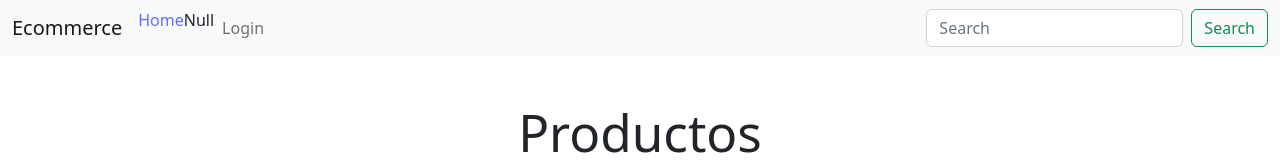
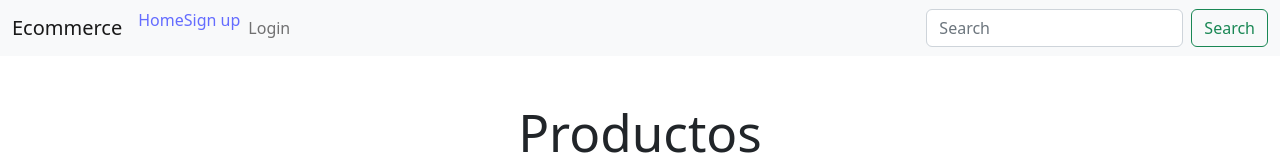
Before and after one commit to blueflamehaze/ecommerce, a React (Vite) app: page / in a window 1280 px wide. Shown: the top 160 px of the page. Built offline with nearby package versions, Linux system fonts and the light colour scheme; no server answers.

Commit message:
Validate login

```diff
--- a/src/App.jsx
+++ b/src/App.jsx
@@ -2,7 +2,6 @@ import React, { useState, useEffect} from "react";
 import axios from "axios";
 import "./App.css";
 import Home from "./pages/Home";
-import NavbarApp from "./components/NavbarApp";
 import SignUp from "./pages/SignUp";
 import Login from "./pages/Login";
 import { Routes, Route, Navigate, useNavigate } from "react-router-dom";
@@ -29,7 +28,7 @@ function App() {
 
 	return (
 		<>
-			<NavbarApp/>
+
 			<Routes>
 				<Route path="/" element={<Home products={products} />}></Route>
 				<Route path="/signup" element={<SignUp />}></Route>
--- a/src/components/NavbarApp.jsx
+++ b/src/components/NavbarApp.jsx
@@ -7,40 +7,18 @@ import Navbar from "react-bootstrap/Navbar";
 import { Link } from "react-router-dom";
 
 const NavbarApp = () => {
-	const [isUserLogged, setIsUserLogged] = useState({isUserLogged: false, role:""});
-
-	/* 	(function(){ const products = localStorage.getItem("products");
-		console.log("Navbar", products);})(); */
+	const [isUserLogged, setIsUserLogged] = useState({});
 
 	useEffect(() => {
 		const logged = localStorage.getItem("isUserLogged");
 		const jsonLogged = JSON.parse(logged);
-		console.log(typeof jsonLogged);
-		console.log(jsonLogged);
 		setIsUserLogged(jsonLogged);
-		console.log("ESTADO", isUserLogged);
-	}, [isUserLogged]);
-
-	/* 	useEffect(() => {
-		function checkUserData() {
-			const logged = localStorage.getItem("isUserLogged");
-			const jsonLogged = JSON.parse(logged);
-
-			if (jsonLogged) {
-				setIsUserLogged(jsonLogged);
-			}
-		}
-		window.addEventListener("storage", checkUserData);
-		console.log(isUserLogged);
-		return () => {
-			window.removeEventListener("storage", checkUserData);
-		};
-	}, [isUserLogged.isUserLogged]); */
-
+	}, []);
 
 
 	const resetLogin = () =>{
-		setIsUserLogged({isUserLogged: false, role:""});
+		localStorage.clear();
+		setIsUserLogged({});
 	};
 
 
@@ -56,12 +34,11 @@ const NavbarApp = () => {
 						navbarScroll
 					>
 						<Link to="/">Home</Link>
-						{isUserLogged ? "Existe" : "Null"}
-						<Nav.Link href="/login">Login</Nav.Link>
-						{/* {isUserLogged.isUserLogged ? (<>
+						{isUserLogged ? isUserLogged.isUserLogged ? (<>
 							<p>{isUserLogged.role}</p> <button onClick={resetLogin}>Logout</button>
 						</>) : (<><Link to="/signup">Sign up</Link>
-							<Nav.Link href="/login">Login</Nav.Link></>)} */}
+							<Nav.Link href="/login">Login</Nav.Link></>) : (<><Link to="/signup">Sign up</Link>
+							<Nav.Link href="/login">Login</Nav.Link></>)}
 					</Nav>
 					<Form className="d-flex">
 						<Form.Control
--- a/src/pages/Home.jsx
+++ b/src/pages/Home.jsx
@@ -2,10 +2,12 @@ import React from "react";
 import Card from "../components/Card";
 import "bootstrap/dist/css/bootstrap.min.css";
 import "./Home.css";
+import NavbarApp from "../components/NavbarApp";
 
 const Home = ({products}) => {
 	return (
 		<>
+			<NavbarApp/>
 			<h1 className="my-5">Productos</h1>
 			<div className="row justify-content-center">
 				{products.map((value, index) => {
--- a/src/pages/Login.jsx
+++ b/src/pages/Login.jsx
@@ -1,6 +1,7 @@
 import React, {useState} from "react";
 import axios from "axios";
 import { useNavigate } from "react-router-dom";
+import NavbarApp from "../components/NavbarApp";
 
 const Login = () => {
 	const [loginData, setLoginData] = useState({});
@@ -27,7 +28,9 @@ const Login = () => {
 
 
 	return (
-		<><h3 className="my-5">Login</h3>
+		<>
+			<NavbarApp/>
+			<h3 className="my-5">Login</h3>
 			<form onSubmit={userLogin} id="login">
 				<div className="row">
 					<div className="col">
--- a/src/pages/SignUp.jsx
+++ b/src/pages/SignUp.jsx
@@ -1,6 +1,7 @@
 import React, {useState} from "react";
 import axios from "axios";
 import { useNavigate } from "react-router-dom";
+import NavbarApp from "../components/NavbarApp";
 
 
 
@@ -23,7 +24,6 @@ const SignUp = () => {
 			}
 		} catch (error){
 			console.error(error);
-			console.log("Algo salió mal");
 		}
 		setUserData({});
 	};
@@ -31,6 +31,7 @@ const SignUp = () => {
 
 	return (
 		<>
+			<NavbarApp/>
 			<h3 className="my-5">Sign up</h3>
 			<form onSubmit={registerUser} id="registerUserData">
 				<div className="row">
```
